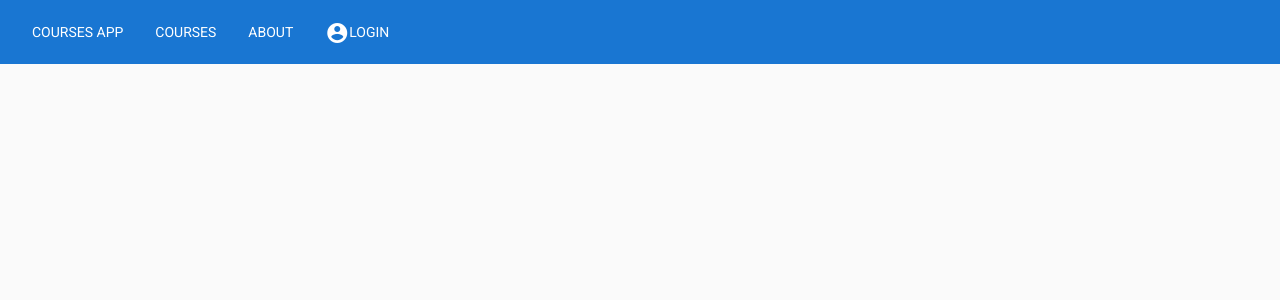
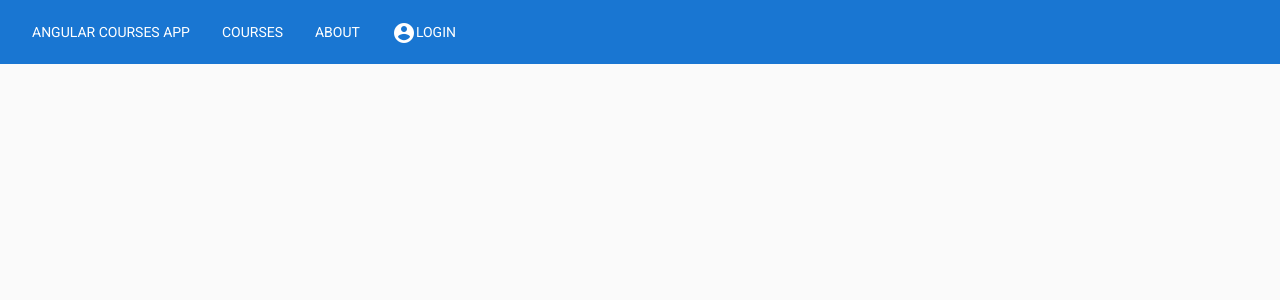
Before and after one commit to ersaumya/CoursesApp, an Angular app: page / in a window 1280 px wide. Shown: the top 300 px of the page. Built offline with nearby package versions, Linux system fonts and the light colour scheme.

Commit message:
lazyload added

```diff
--- a/src/app/app-routing.module.ts
+++ b/src/app/app-routing.module.ts
@@ -9,6 +9,10 @@ import {
 } from "@angular/router";
 
 const routes: Routes = [
+  {
+    path:"courses",
+    loadChildren:()=>import('./courses/courses.module').then(m=>m.CoursesModule)
+  },
   {
     path: "login",
     component: LoginComponent,
--- a/src/app/app.component.html
+++ b/src/app/app.component.html
@@ -2,9 +2,9 @@
   <mat-toolbar color="primary">
     <div class="toolbar-tools">
       <a class="menu-item" mat-button>
-        <span>Courses App</span>
+        <span>Angular Courses App</span>
       </a>
-      <a class="menu-item" mat-button>
+      <a class="menu-item" mat-button routerLink="/courses" routerLinkActive="menu-item-active">
         <span>Courses</span>
       </a>
 
```
Also changed, not shown: src/app/courses/courses-routing.module.ts (+5 -2 lines).
